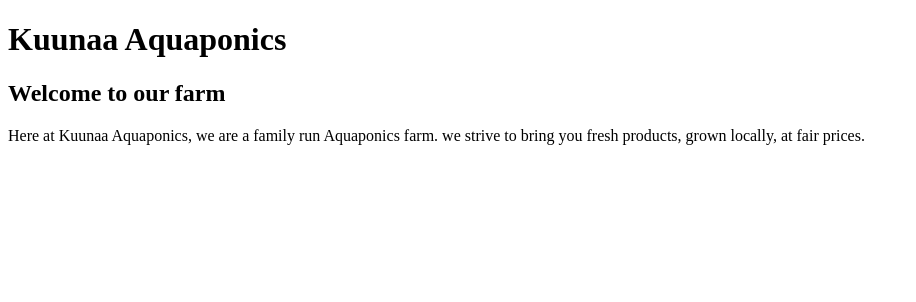
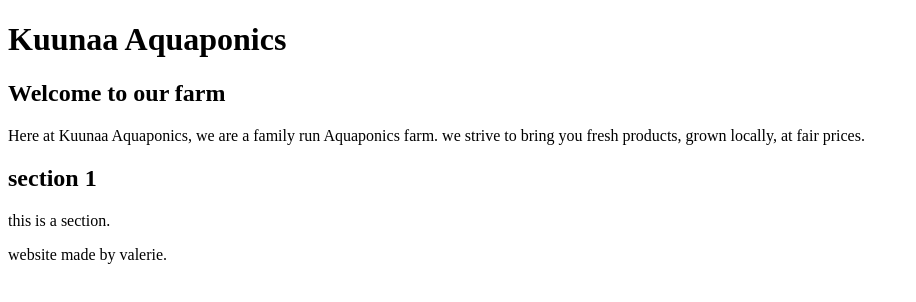
Before and after one commit to islandvally/website, a plain HTML site: page index.html in a window 1280 px wide. Shown: the whole page, without its empty margins (0-916 px from the left). Drawn offline with Linux system fonts and the light colour scheme.

Commit message:
Update index.html

```diff
--- a/index.html
+++ b/index.html
@@ -6,8 +6,19 @@
     </head>
      <body>
       <!--hello there -->
+      <header>
        <h1>Kuunaa Aquaponics</h1>
         <h2>Welcome to our farm</h2>
          <p>Here at Kuunaa Aquaponics, we are a    family run Aquaponics farm. we strive to bring you fresh products, grown locally, at fair prices.</p>
+       </header>
+
+       <section>
+          <h1>section 1</h1>
+           <p>this is a section.</p>
+         </section>
+
+         <footer>
+            <p>website made by valerie.</p>
+          </footer>
         </body>
          </html>
```
